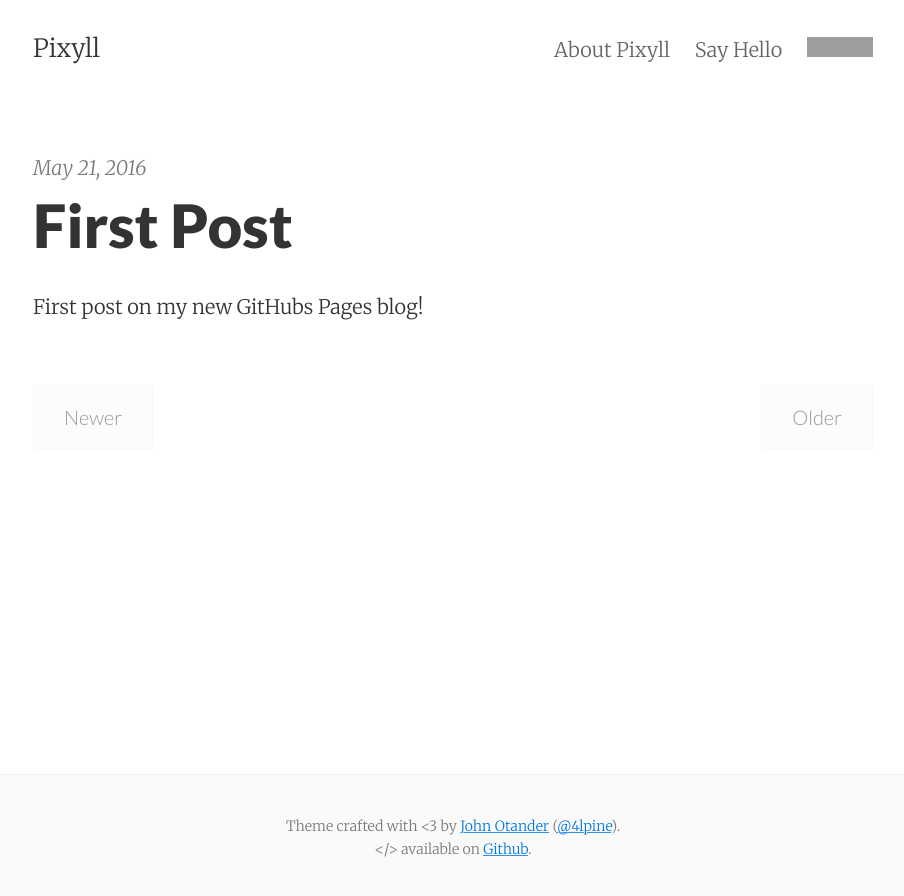
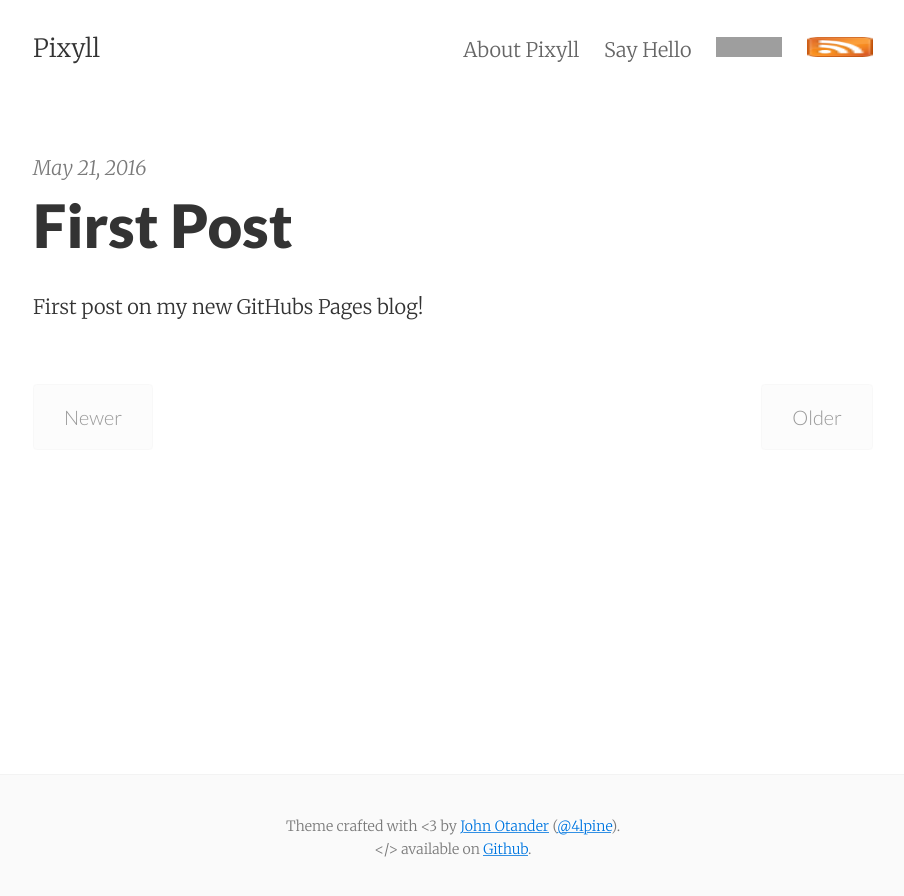
Before and after one commit to knikravesh/knikravesh.github.io, a Jekyll site: the page built from index.html, in a window 1280 px wide. Shown: the top 896 px of the page, without its empty margins (187-1091 px from the left). Built offline with Jekyll 4.4.1, drawn with Linux system fonts in a browser that asks for light colours; the list of posts is cut into pages by our own code; grey boxes are pictures that could not be loaded.

Commit message:
Navigation Update
Navigation Update
4

```diff
--- a/_includes/navigation.html
+++ b/_includes/navigation.html
@@ -9,3 +9,4 @@
     {% endif %}
 {% endfor %}
         <a href='http://cloud.feedly.com/#subscription%2Ffeed%2Fhttp%3A%2F%2Fknikravesh.github.io%2Ffeed.xml'  target='blank'><img id='feedlyFollow' src='http://s3.feedly.com/img/follows/feedly-follow-rectangle-flat-small_2x.png' alt='follow us in feedly' width='66' height='20'></a>
+        <a href='http://cloud.feedly.com/#subscription%2Ffeed%2Fhttp%3A%2F%2Fknikravesh.github.io%2Ffeed.xml'  target='blank'><img id='feedlyFollow' src='http://knikravesh.github.io/images/feed.png' alt='our xml feed' width='66' height='20'></a>
```
Also changed, not shown: images/feed.png (added).
